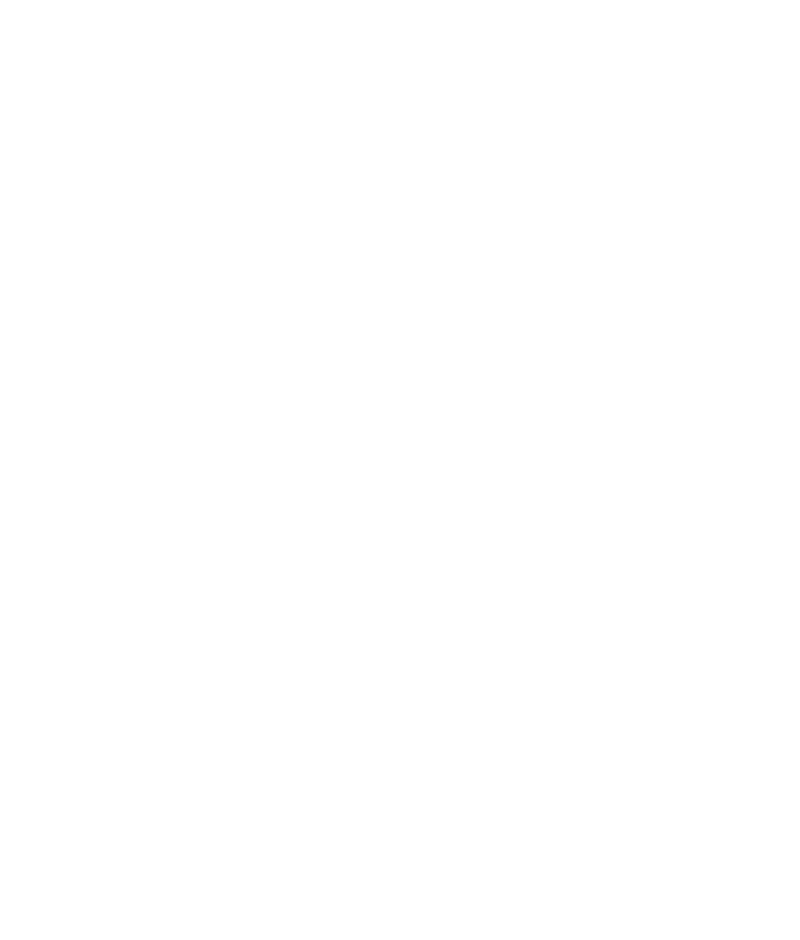
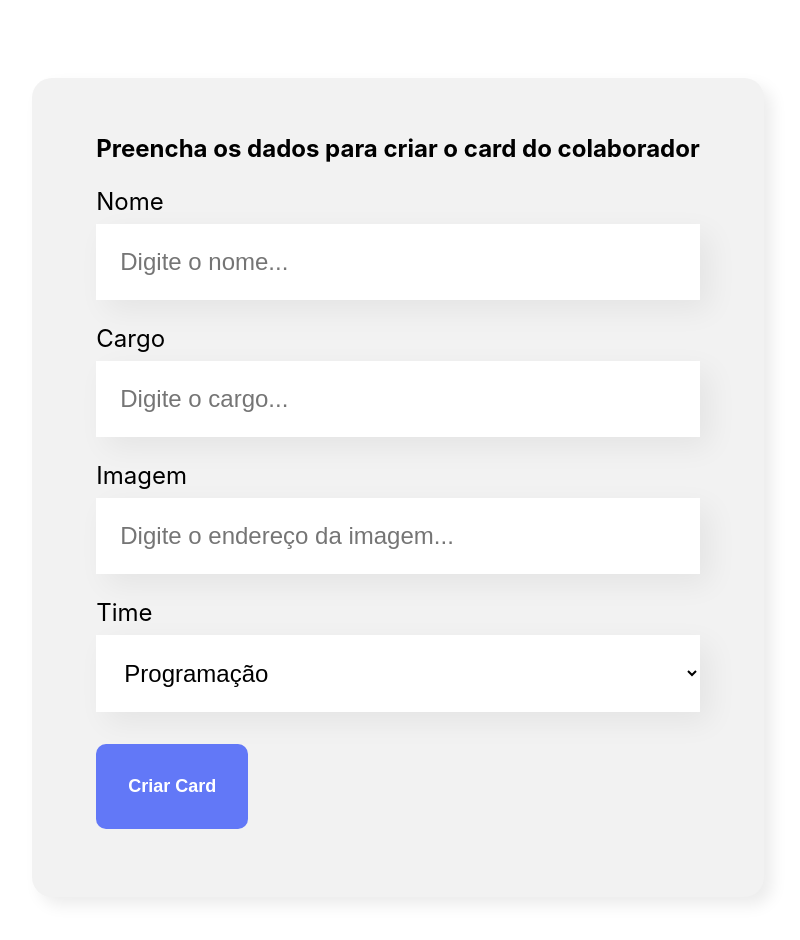
Before and after one commit to LucasNOFC/Organograma, a React (Create React App) app: page / in a window 1280 px wide. Shown: the part 500-1440 px from the top of the page, without its empty margins (242-1042 px from the left). Before the commit the page ends 800 px from the top, so only its background shows below. Built offline with nearby package versions, Linux system fonts and the light colour scheme.

Commit message:
Avanços feitos

```diff
--- a/src/App.js
+++ b/src/App.js
@@ -1,10 +1,12 @@
-import Banner from './components/Banner/Banner';
+import Banner from './components/Banner';
+import Form from './components/Form';
 
 
 function App() {
   return (
     <div className="App">
       <Banner/>
+      <Form/>
     </div>
   );
 }
--- a/src/components/Banner/Banner.js
+++ b/src/components/Banner/index.js
@@ -1,15 +1,14 @@
 import styled from "styled-components"
 
 const HeaderComponent = styled.header`
+    text-align:center;
     background-color:#6278f7;
-    text-align:center;
 `
 
 const ImageComponent = styled.img`
     max-width:100%;
 `
-
-function Banner() {
+const Banner = () => {
     return (
         <HeaderComponent>
             <ImageComponent src="/imgs/banner.png"
--- /dev/null
+++ b/src/components/Button/index.js
@@ -0,0 +1,27 @@
+import styled from "styled-components";
+
+const ButtonComponent = styled.button`
+    background-color: #6278F7;
+    border-radius: 10px;
+    font-weight:  700;
+    font-size:  18px;
+    cursor: pointer;
+    margin: 32px 0;
+    padding: 32px;
+    border: none;
+    color: #fff;
+
+    &:hover{
+        color: #95ffd4;
+    }
+`
+
+const Button = (props) => {
+    return (
+        <ButtonComponent>
+            {props.text}
+        </ButtonComponent>
+    )
+}
+
+export default Button;
--- /dev/null
+++ b/src/components/DropdownList/index.js
@@ -0,0 +1,36 @@
+import styled from "styled-components";
+
+const LabelComponent = styled.label`
+    margin-bottom:8px;
+    font-size:24px;
+    display:block;
+`
+
+const SelectComponent = styled.select`
+    box-shadow: 10px 10px 30px rgba(0, 0, 0, 0.06);
+    box-sizing: border-box;
+    background-color:#fff;
+    font-size:24px;
+    padding: 24px;
+    border: none;
+    width:100%;
+`
+
+const OptionComponent = styled.option`
+`
+
+
+const DropdownList = (props) => {
+    return (
+        <div>
+            <LabelComponent> {props.label} </LabelComponent>
+            <SelectComponent>
+                {props.itens.map(item => {
+                    return <OptionComponent key={item}>{item}</OptionComponent>
+                })}
+            </SelectComponent>
+        </div>
+    )
+}
+
+export default DropdownList;
--- /dev/null
+++ b/src/components/Form/index.js
@@ -0,0 +1,50 @@
+import styled from "styled-components";
+import TextCamp from "../TextCamp";
+import DropdownList from "../DropdownList";
+import Button from "../Button";
+
+
+const SectionContainer = styled.section`
+    justify-content:center;
+    margin:80px 0;
+    display:flex;
+`
+
+const FormContainer = styled.form`
+    box-shadow: 8px 8px 16px rgba(0,0,0,0.08);
+    background-color:#F2F2F2;
+    border-radius:20px;
+    padding:36px 64px;
+    max-width:80%;
+`
+
+const TitleComponent = styled.h1`
+`
+
+const Form = () => {
+
+    const teams = [
+        'Programação',
+        'Front-End',
+        'Data-Science',
+        'Devops',
+        'Ux e Design',
+        'Mobile',
+        'Inovação e Gestão'
+    ]
+
+    return(
+        <SectionContainer>
+            <FormContainer>
+                <TitleComponent>Preencha os dados para criar o card do colaborador</TitleComponent>
+                <TextCamp label="Nome" placeholder="Digite o nome"/>
+                <TextCamp label="Cargo" placeholder="Digite o cargo"/>
+                <TextCamp label="Imagem" placeholder="Digite o endereço da imagem"/>
+                <DropdownList label="Time" itens={teams}/>
+                <Button text="Criar Card"/>
+            </FormContainer>
+        </SectionContainer>
+    )
+}
+
+export default Form;
--- /dev/null
+++ b/src/components/TextCamp/index.js
@@ -0,0 +1,35 @@
+import styled from 'styled-components';
+
+const MainContainer = styled.div`
+    margin:24px 0;
+`
+
+const LabelComponent = styled.label`
+    margin-bottom: 8px;
+    font-size: 24px;
+    display: block;
+`
+
+const InputComponent = styled.input`
+    box-shadow: 10px 10px 30px rgba(0, 0, 0, 0.06);
+    box-sizing:  border-box;
+    background-color: #fff;
+    font-size:24px;
+    padding: 24px;
+    border: none;
+    width:100%;
+`
+
+const TextCamp = (props) => {
+
+    const modifiedPlaceholder = `${props.placeholder}...`
+
+    return(
+        <MainContainer>
+            <LabelComponent>{props.label}</LabelComponent>
+            <InputComponent placeholder={modifiedPlaceholder}/>
+        </MainContainer>
+    )
+}
+
+export default TextCamp
```
